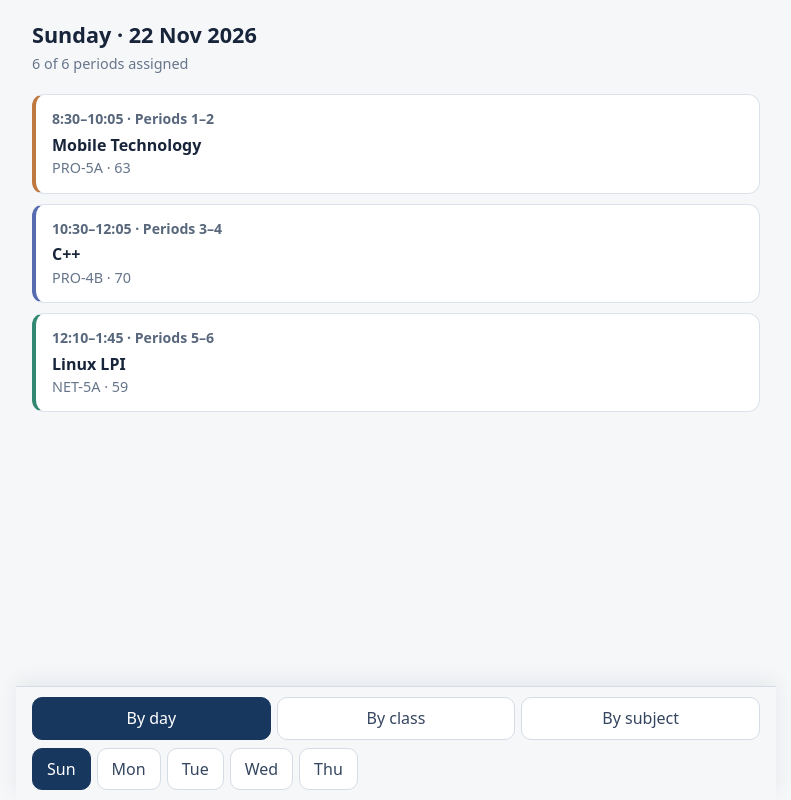
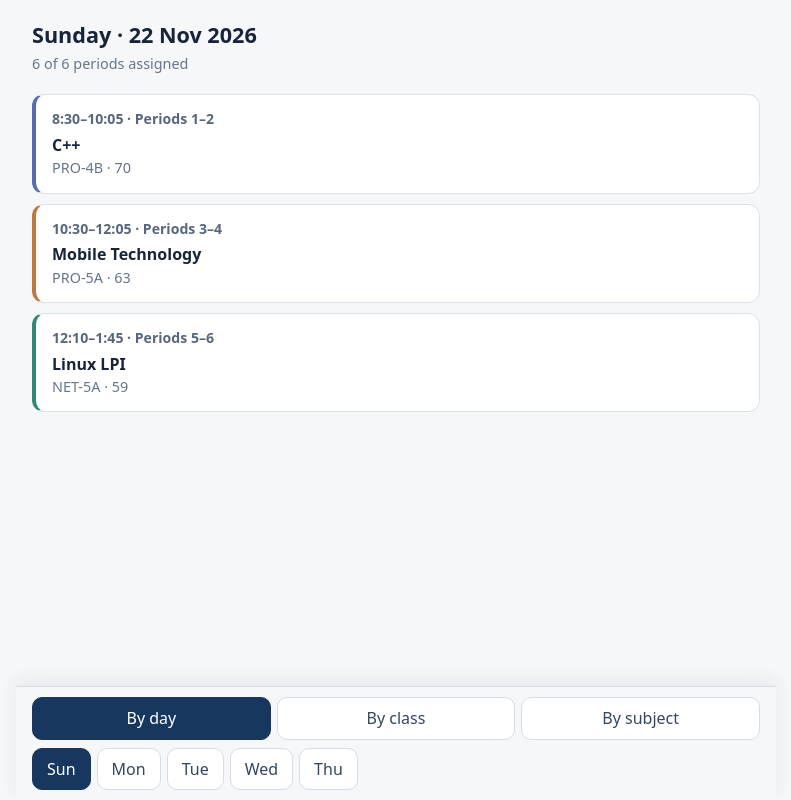
Before and after one commit to ronniedroid/Teaching-timetable-, a plain HTML site: page index.html in a window 1280 px wide. Shown: the whole page, without its empty margins (244-1035 px from the left). Drawn offline with Linux system fonts and the light colour scheme.

Commit message:
Update timetable

```diff
--- a/index.html
+++ b/index.html
@@ -71,23 +71,23 @@ const times = [
 ];
 const lessons = [
   // day, class, subject, first period, last period, room
-  ['Sunday', 'PRO-5A', 'Mobile Technology', 0, 1, '63'],
-  ['Sunday', 'PRO-4B', 'C++', 2, 3, '70'],
+  ['Sunday', 'PRO-4B', 'C++', 0, 1, '70'],
+  ['Sunday', 'PRO-5A', 'Mobile Technology', 2, 3, '63'],
   ['Sunday', 'NET-5A', 'Linux LPI', 4, 5, '59'],
-  ['Monday', 'PRO-4C', 'C++', 0, 0, '70'],
-  ['Monday', 'PRO-4A', 'C++', 1, 2, '70'],
-  ['Monday', 'PRO-4B', 'C++', 3, 3, '70'],
-  ['Monday', 'PRO-4D', 'C++', 4, 5, '70'],
-  ['Tuesday', 'PRO-4C', 'C++', 0, 1, '70'],
-  ['Tuesday', 'PRO-4B', 'C++', 2, 3, '70'],
-  ['Tuesday', 'PRO-4D', 'C++', 4, 4, '70'],
-  ['Tuesday', 'PRO-4A', 'C++', 5, 5, '52'],
-  ['Wednesday', 'NET-5A', 'Linux LPI', 0, 1, '59'],
-  ['Wednesday', 'PRO-4A', 'C++', 2, 3, '70'],
-  ['Wednesday', 'PRO-4C', 'C++', 4, 5, '70'],
-  ['Thursday', 'PRO-5B', 'Mobile Technology', 0, 1, '47'],
-  ['Thursday', 'PRO-5C', 'Mobile Technology', 2, 3, '69'],
-  ['Thursday', 'PRO-4D', 'C++', 4, 5, '70']
+  ['Monday', 'PRO-4D', 'C++', 0, 1, '70'],
+  ['Monday', 'PRO-4A', 'C++', 2, 3, '70'],
+  ['Monday', 'PRO-4C', 'C++', 4, 5, '70'],
+  ['Tuesday', 'PRO-5B', 'Mobile Technology', 0, 1, '47'],
+  ['Tuesday', 'PRO-4D', 'C++', 2, 3, '70'],
+  ['Tuesday', 'PRO-4C', 'C++', 4, 5, '70'],
+  ['Wednesday', 'PRO-4A', 'C++', 0, 1, '70'],
+  ['Wednesday', 'PRO-4D', 'C++', 2, 2, '70'],
+  ['Wednesday', 'PRO-5C', 'Mobile Technology', 3, 4, '69'],
+  ['Wednesday', 'PRO-4B', 'C++', 5, 5, '70'],
+  ['Thursday', 'PRO-4B', 'C++', 0, 1, '70'],
+  ['Thursday', 'PRO-4C', 'C++', 2, 2, '70'],
+  ['Thursday', 'NET-5A', 'Linux LPI', 3, 4, '59'],
+  ['Thursday', 'PRO-4A', 'C++', 5, 5, '52']
 ].map(([day, group, subject, first, last, room]) => ({day, group, subject, first, last, room}));
 const groups = [...new Set(lessons.map(lesson => lesson.group))].sort();
 const subjects = ['C++', 'Linux LPI', 'Mobile Technology'];
```
